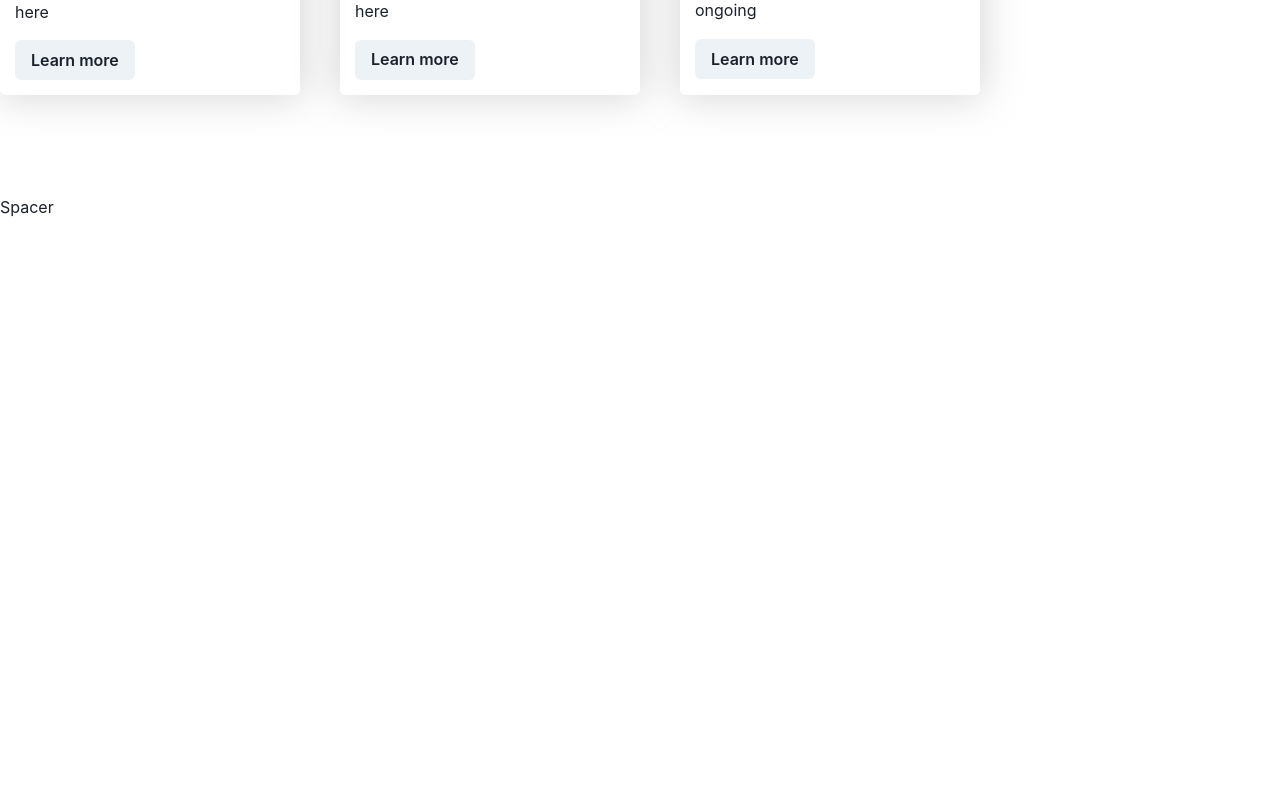
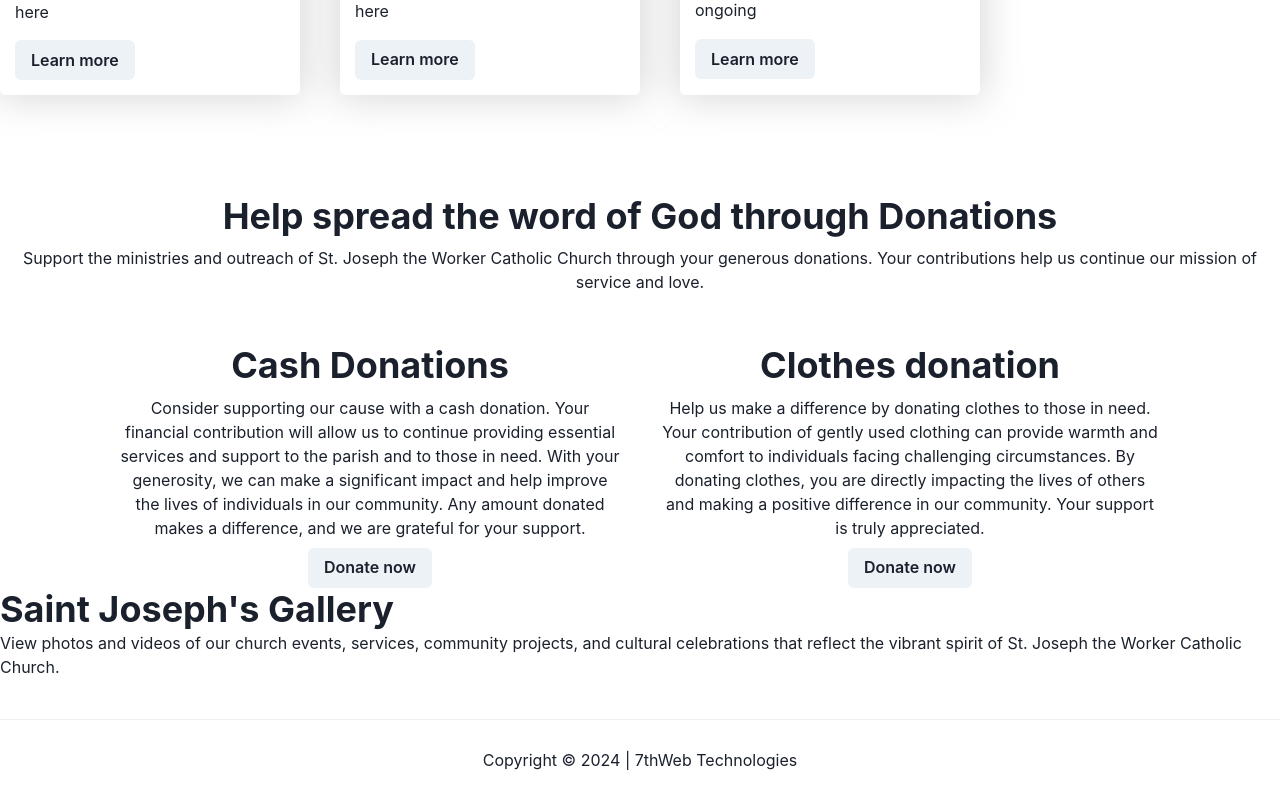
Before and after one commit to jahrulezfrancis/st-joseph-church-bauchi, a React (Vite) app: page / in a window 1280 px wide. Shown: the part 2450-3242 px from the top of the page. Before the commit the page ends 2769 px from the top, so only its background shows below. Built offline with nearby package versions, Linux system fonts and the light colour scheme.

Commit message:
Adding donation, gallery and footer section

```diff
--- a/src/Components/Pages/Homepage.tsx
+++ b/src/Components/Pages/Homepage.tsx
@@ -1,4 +1,4 @@
-import { Box, Button, Heading, Stack, Text, Center, Flex } from "@chakra-ui/react";
+import { Box, Button, Heading, Stack, Text, Center, Flex, Divider } from "@chakra-ui/react";
 import BgImage from "../../assets/cathedral.jpg"
 import { Link } from "react-router-dom";
 import MassSectionCard from "../Cards/MassSectionCards";
@@ -27,6 +27,7 @@ export default function Homepage() {
                     </Stack>
                 </Stack>
             </Box>
+
             {/* about section */}
             <Center margin={10}>
                 <Stack padding={10} _hover={{ boxShadow: "0px 0px 22px 3px rgba(145,10,103,0.22)" }} align="center" textAlign="center" width={fluidBox}>
@@ -71,8 +72,6 @@ export default function Homepage() {
             {/* event section */}
             <Box>
                 <Flex gap={10} wrap="wrap">
-                    {/* <EventCards eventTitle="Stations of the Cross" eventDescription="Experience the journey of Jesus through the Stations of the Cross, reflecting on his path to Calvary with prayer and contemplation" eventDate="Wed & Fri" evenImage={CrossImage} eventLink="" />
-                    <EventCards eventTitle="Weekly Worship" eventDescription="We come together as a family that we are to worship God through praises and worships" eventDate="Wednessdays" evenImage={WeeklyWorship} eventLink="" /> */}
                     <EventCards eventTitle="Parish Day" eventDescription="Description for parish day comes here" eventDate="20th March" eventImage={ParishDayCelebration} eventLink="" />
                     <EventCards eventTitle="Catechist Day" eventDescription="Description for Catechist day goes here" eventDate="20th March" eventImage={Catechist} eventLink="" />
                     <EventCards eventTitle="Family seed sowing" eventDescription="Family seed sowing is currently ongoing" eventDate="20th March" eventImage={SeedSowingImage} eventLink="" />
@@ -80,13 +79,41 @@ export default function Homepage() {
             </Box>
 
             {/* donations */}
-
-            {/* contact us */}
+            <Box mt="100px">
+                <Stack textAlign="center">
+                    <Heading>Help spread the word of God through Donations</Heading>
+                    <Text> Support the ministries and outreach of St. Joseph the Worker Catholic Church through your generous donations. Your contributions help us continue our mission of service and love.</Text>
+                </Stack>
+                <Flex mt="50px" justify="center" wrap="wrap" gap={10}>
+                    <Stack align="center" justify="space-between" height="auto" textAlign="center" width={fluidBox}>
+                        <Heading>Cash Donations</Heading>
+                        <Text>Consider supporting our cause with a cash donation. Your financial contribution will allow us to continue providing essential services and support to the parish and to those in need. With your generosity, we can make a significant impact and help improve the lives of individuals in our community. Any amount donated makes a difference, and we are grateful for your support.</Text>
+                        <Button>Donate now</Button>
+                    </Stack>
+                    <Stack align="center" justify="space-between" height="auto" textAlign="center" width={fluidBox}>
+                        <Heading>Clothes donation</Heading>
+                        <Text>Help us make a difference by donating clothes to those in need. Your contribution of gently used clothing can provide warmth and comfort to individuals facing challenging circumstances. By donating clothes, you are directly impacting the lives of others and making a positive difference in our community. Your support is truly appreciated.</Text>
+                        <Button>Donate now</Button>
+                    </Stack>
+                </Flex>
+            </Box>
 
             {/* gallery */}
-            <Box mt={100} mb={100}>
-                Spacer
+            <Box>
+                <Heading>Saint Joseph's Gallery</Heading>
+                <Text>
+                    View photos and videos of our church events, services, community projects, and cultural celebrations that reflect the vibrant spirit of St. Joseph the Worker Catholic Church.
+                </Text>
             </Box>
+
+            <footer>
+                <Box mt={10}>
+                    <Stack>
+                        <Divider />
+                        <Text padding={"20px 0px"} align="center">Copyright © 2024 | 7thWeb Technologies</Text>
+                    </Stack>
+                </Box>
+            </footer>
         </Box >
     )
 }
```
